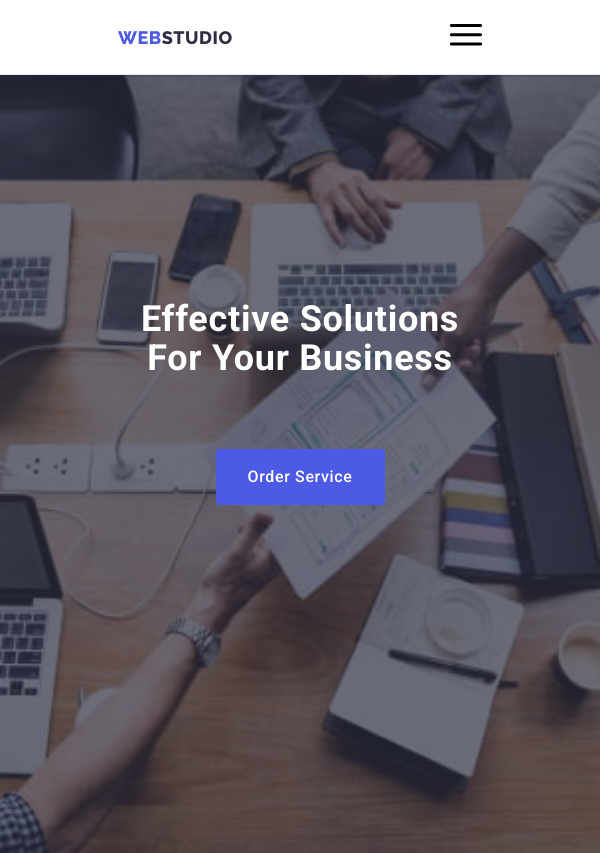
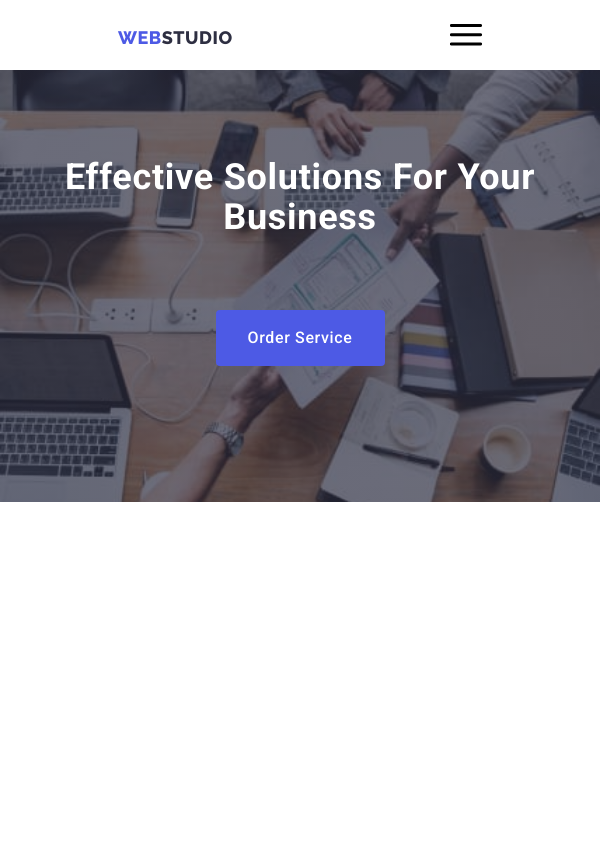
Before and after one commit to kayavalentina/goit-markup-hw-07, a plain HTML site: page index.html in a window 600 px wide. After the commit the page ends 800 px from the top, so only its background shows below. Drawn offline with nearby package versions, Linux system fonts and the light colour scheme.

Commit message:
ggjhfzur

```diff
--- a/css/styles.css
+++ b/css/styles.css
@@ -1120,8 +1120,15 @@ img {
     }
 
     .hero {
-        font-size: 30px;
-        max-width: 320px;
+        font-family: 'Roboto';
+        font-style: normal;
+        font-weight: 700;
+        font-size: 36px;
+        line-height: 1.1;
+        text-align: center;
+        letter-spacing: 0.02em;
+        text-transform: capitalize;
+        color: var(--text-color);
     }
 
     .hero-list {
@@ -1166,13 +1173,28 @@ img {
     }
 
     .hero {
+        font-family: 'Roboto';
+        font-style: normal;
+        font-weight: 700;
         font-size: 36px;
-        max-width: 320px;
-        max-height: 80px;
+        line-height: 1.1;
+        text-align: center;
+        letter-spacing: 0.02em;
+        text-transform: capitalize;
+        color: var(--text-color);
+    }
+    .button {
+        margin-top: 72px;
     }
 
-    .button {
-        margin-top: 72px;
+    .section-hero {
+        height: 432px;
+        position: absolute;
+        top: 70px;
+        width: 100%;
+        display: flex;
+        flex-direction: column;
+        justify-content: center;
     }
 }
 
```
